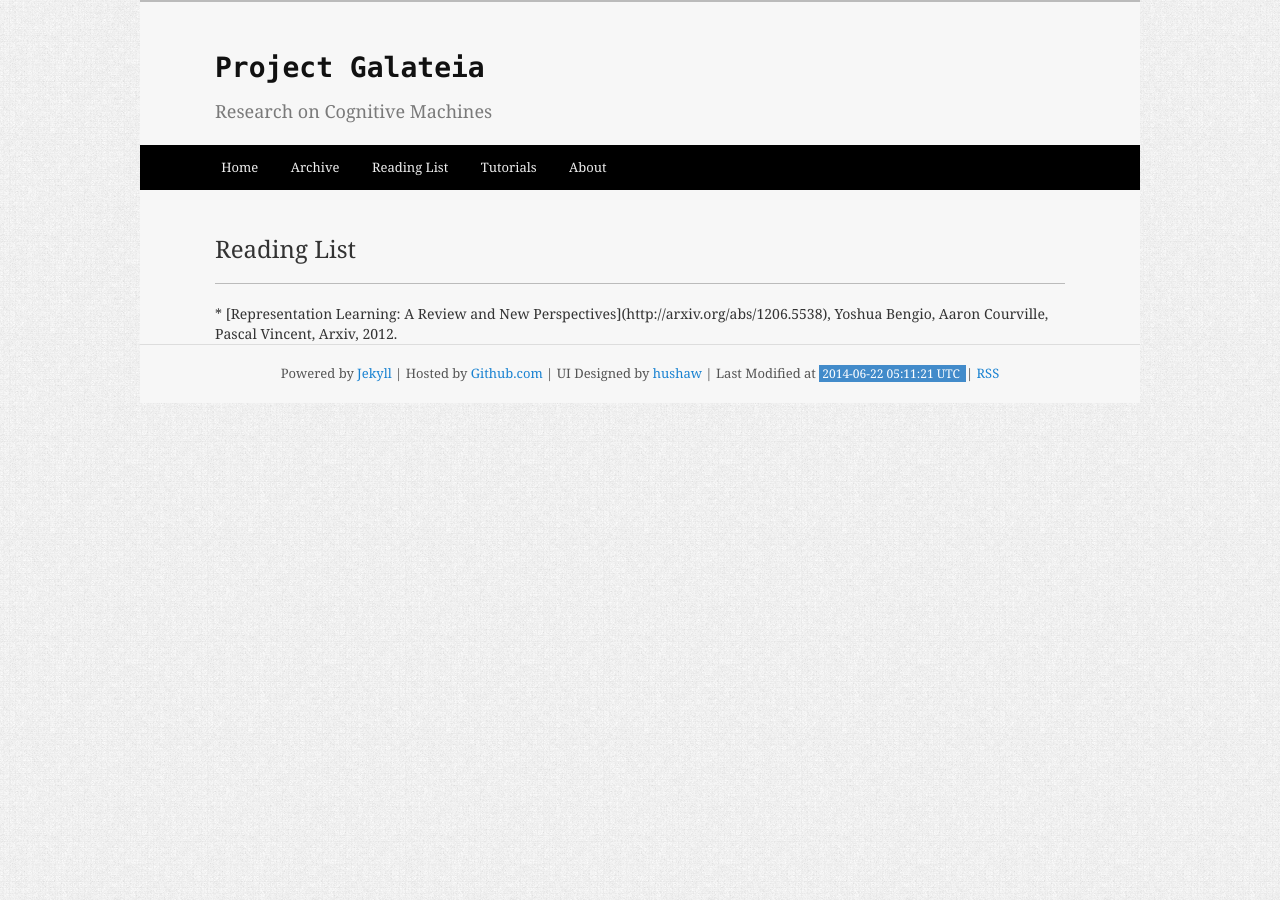
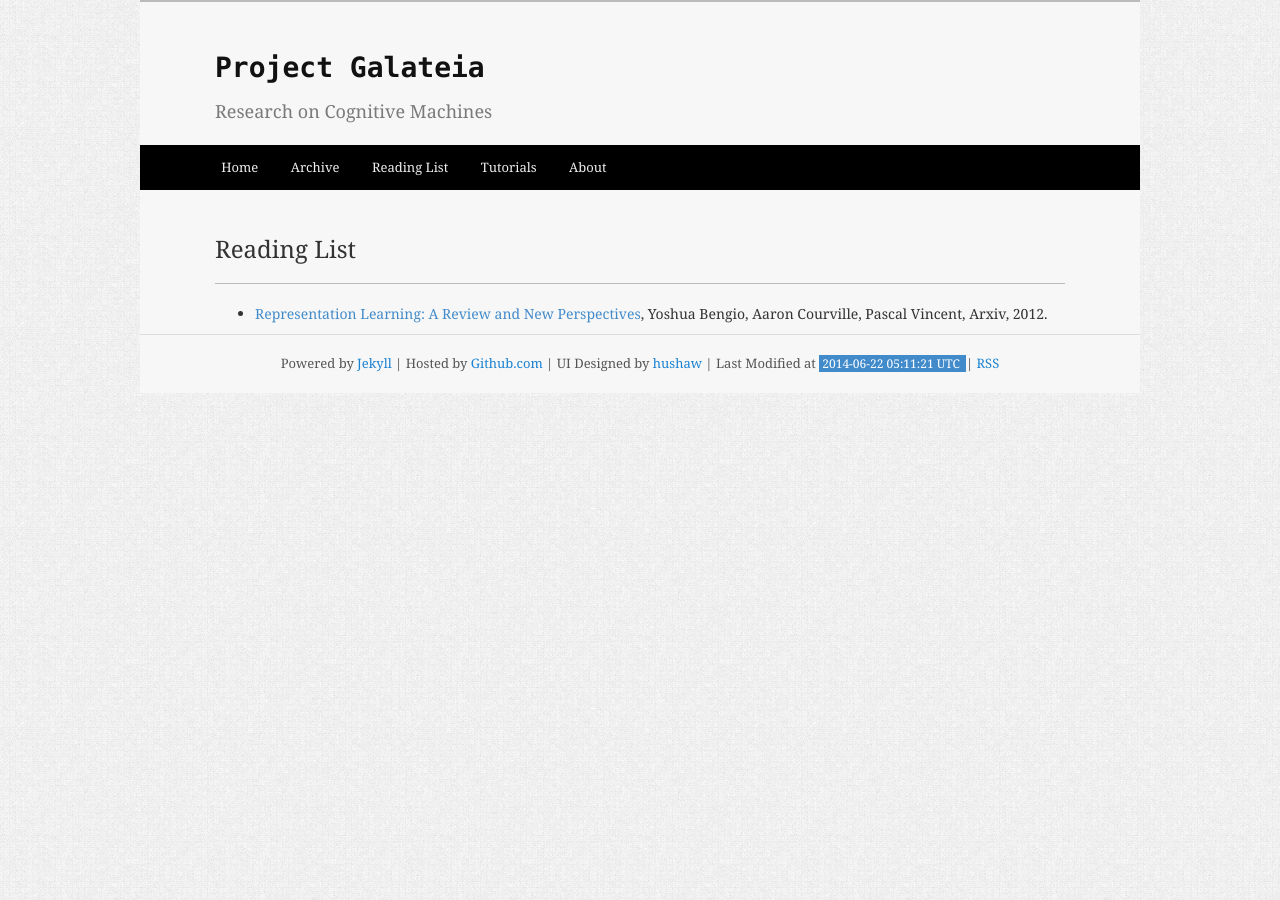
Before and after one commit to projectgalateia/projectgalateia.github.io, a Jekyll site: the page built from reading-list.html, in a window 1280 px wide. Built offline with Jekyll 4.4.1, drawn with Linux system fonts in a browser that asks for light colours; Markdown is read by kramdown in place of the engine named in the settings.

Commit message:
Update reading-list.html

```diff
--- a/reading-list.html
+++ b/reading-list.html
@@ -3,4 +3,6 @@ layout: page
 title: Reading List
 ---
 
-* [Representation Learning: A Review and New Perspectives](http://arxiv.org/abs/1206.5538), Yoshua Bengio, Aaron Courville, Pascal Vincent, Arxiv, 2012.
+<ul>
+  <li><a href='http://arxiv.org/abs/1206.5538'>Representation Learning: A Review and New Perspectives</a>, Yoshua Bengio, Aaron Courville, Pascal Vincent, Arxiv, 2012.</li>
+</ul>
```
